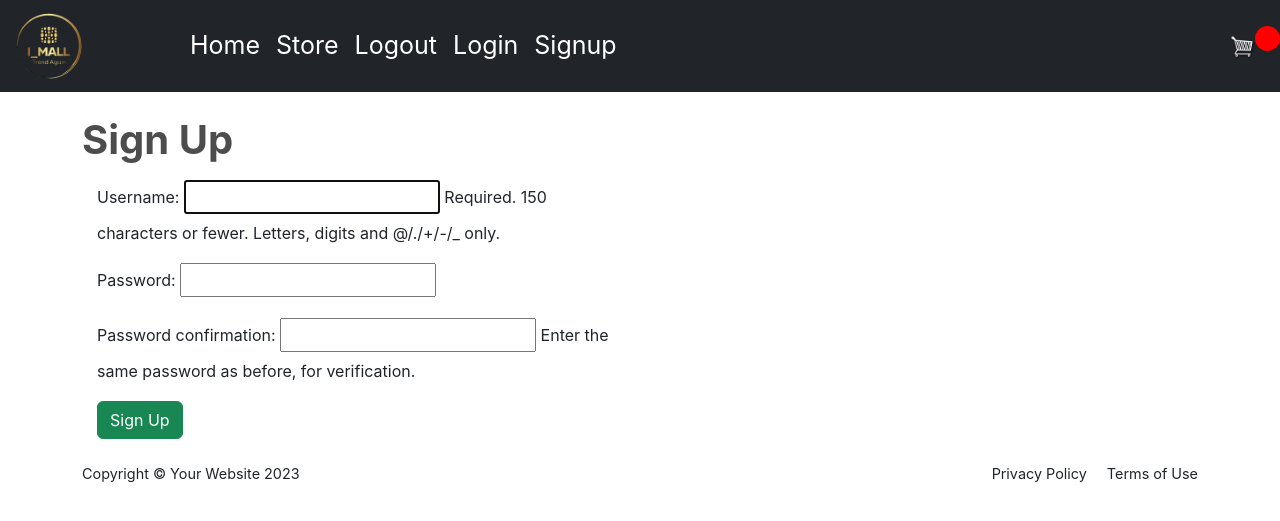
After one commit to ahmadkismael/i_mall, a Django app: page /accounts/signup/ in a window 1280 px wide. The commit adds this page. Shown: the top 521 px of the page. Run offline with Django 4.2, Linux system fonts and the light colour scheme; some libraries are stand-ins or nearby versions.

Commit message:
worked on user authintication and user creation

```diff
--- a/main_app/models.py
+++ b/main_app/models.py
@@ -1,5 +1,6 @@
 from django.db import models
 from django.contrib.auth.models import User
+
 
 # Create your models here.
 
--- a/main_app/templates/i_mall/home.html
+++ b/main_app/templates/i_mall/home.html
@@ -13,7 +13,7 @@
 <section class="page-section" id="services">
     <div class="container">
         <div class="text-center">
-            <h2 class="section-heading text-uppercase">Trens when you spend</h2>
+            <h2 class="section-heading text-uppercase">Trend when you spend</h2>
         </div>
         <div class="row text-center">
             <div class="col-md-4">
--- a/main_app/templates/i_mall/main.html
+++ b/main_app/templates/i_mall/main.html
@@ -74,17 +74,36 @@
               <a class="nav-link" href="{% url 'store' %}">Store <span class="sr-only">(current)</span></a>
             </li>
           </ul>
-
-            <div class="form-inline my-2 my-lg-0">
-                <a href="#"class="btn btn-warning">Login</a>
-
+        <div class="collapse navbar-collapse" id="navbarSupportedContent">
+          <ul class="navbar-nav mr-auto">
+            <li class="nav-item active">
+              <a class="nav-link" href="{% url 'logout' %}">Logout <span class="sr-only">(current)</span></a>
+            </li>
+          </ul>
+          {% if user.is_authenticated %}
+                {% else %}
+        <div class="collapse navbar-collapse" id="navbarSupportedContent">
+          <ul class="navbar-nav mr-auto">
+            <li class="nav-item active">
+              <a class="nav-link" href="{% url 'login' %}">Login <span class="sr-only">(current)</span></a>
+            </li>
+          </ul>
+        <div class="collapse navbar-collapse" id="navbarSupportedContent">
+          <ul class="navbar-nav mr-auto">
+            <li class="nav-item active">
+              <a class="nav-link" href="{% url 'signup' %}">Signup <span class="sr-only">(current)</span></a>
+            </li>
+          </ul>
+          {% endif %}
                 <a href="{% url 'cart' %}">
                     <img  id="cart-icon" src="{% static 'images/cart.png' %}">
                 </a>
                 <p id="cart-total">{{cartItems}}</p>
 
-            </div>
 
+        </div>
+        </div>
+        </div>
         </div>
     </nav>
 
--- /dev/null
+++ b/main_app/templates/registration/signup.html
@@ -0,0 +1,15 @@
+{% extends 'i_mall/main.html' %}
+{% block content %}
+
+<h1>Sign Up</h1>
+
+<p class="red-text">{{ error_message }}</p>
+
+<form class="col-lg-6" method="POST" action="{% url 'signup' %}">
+  {% csrf_token %}
+  {{ form.as_p }}
+  <input type="submit" class="btn btn-success" value="Sign Up">
+</form>
+
+
+{% endblock %}
--- a/main_app/urls.py
+++ b/main_app/urls.py
@@ -1,14 +1,16 @@
-from django.urls import path
+from django.urls import path,include
 from . import views
 from django.conf import settings
 from django.conf.urls.static import static
 
 urlpatterns = [
     path('', views.home, name = 'home'),
-    path('home', views.home, name = 'home'),
+    path('home/', views.home, name = 'home'),
     path('store/', views.store, name="store"),
     path('cart/', views.cart, name="cart"),
     path('checkout/', views.checkout, name="checkout"),
     path('update_item/', views.updateItem, name="update_item"),
     path('process_order/', views.processOrder, name="process_order"),
+    path('accounts/', include('django.contrib.auth.urls')),
+    path('accounts/signup/', views.signup, name='signup'),
 ]
--- a/main_app/views.py
+++ b/main_app/views.py
@@ -1,4 +1,6 @@
-from django.shortcuts import render
+from django.shortcuts import render, redirect
+from django.contrib.auth import login
+from django.contrib.auth.forms import UserCreationForm
 from django.http import JsonResponse
 import json
 import datetime
@@ -7,6 +9,25 @@ from .utils import cookieCart, cartData, guestOrder
 
 
 # Create your views here.
+
+def signup(request):
+  error_message = ''
+  if request.method == 'POST':
+
+    form = UserCreationForm(request.POST)
+    if form.is_valid():
+
+      user = form.save()
+      customer = Customer.objects.create(user=user)  # Create a new customer object for the new user object
+      login(request, user)
+
+      return redirect('/')
+    else:
+      error_message = 'Invalid sign up - try again'
+
+  form = UserCreationForm()
+  context = {'form': form, 'error_message': error_message}
+  return render(request, 'registration/signup.html', context)
 
 def home(request):
     return render(request, 'i_mall/home.html')
@@ -18,6 +39,7 @@ def store(request):
 	items = data['items']
 
 	products = Product.objects.all()
+
 	context = {'products':products, 'cartItems':cartItems}
 	return render(request, 'i_mall/store.html', context)
 
```
Also changed, not shown: i_mall/settings.py (+4 -12 lines), main_app/templates/registration/login.html (added, +14 -0 lines).
